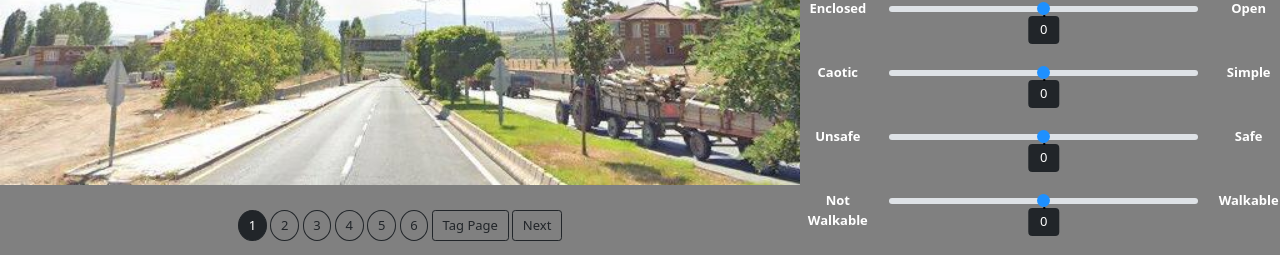
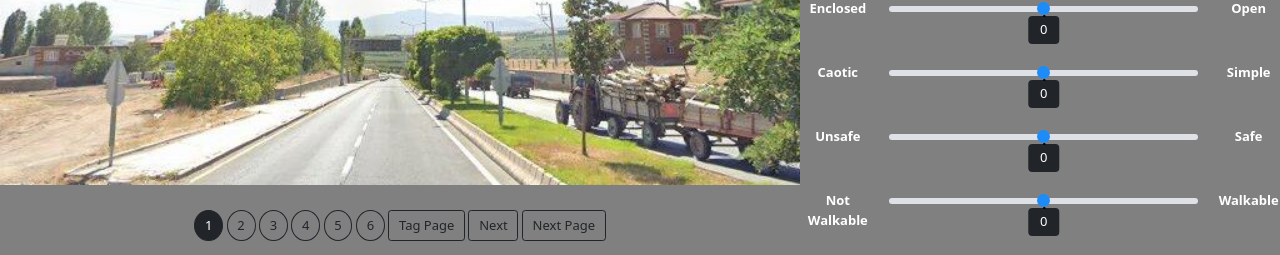
Before and after one commit to nitec427/mimariproje, a Flask app: page /imageshow/1 in a window 1280 px wide. Shown: the part 587-842 px from the top of the page. Run offline with Flask 2, Linux system fonts and the light colour scheme; data comes from the database, SQL or seed files in the repository; some libraries are stand-ins or nearby versions.

Commit message:
Add next page button

```diff
--- a/templates/image_page.html
+++ b/templates/image_page.html
@@ -46,6 +46,7 @@
           <!-- <button class="btn btn-outline-{{color_theme2}} rounded-circle" id="btn8">8</button> -->
           <button class="btn btn-outline-{{color_theme2}} rounded" id="btnNext">Next</button>
           <input type="submit" value="Submit" class="btn btn-success d-none" id="submit">
+          <a class="btn btn-outline-{{color_theme2}} rounded" id="btnNextPage" href="{{ url_for('image_page', image_id=image_id + 1) }}">Next Page</a>
         </div>
       </div>
       <div class="col-xl">
--- a/views.py
+++ b/views.py
@@ -96,9 +96,9 @@ def handle_form():
 
         # TODO:
         # Image_ID ENTRY tablosuna entry eklerken gerekecek, sayfadan çekilmeli
-        # Image id'yi şimdilik ilk örnek için 1 olarak yazdım ama formdan çekildiği hali yazılmalı. 1 olduğu için submitleyip
-        # logout yapıp tekrar login olduğunda hep 2. resmi gösteriyor (çünkü submit edilen tüm formlarda image idyi 1 olarak
-        # gönderdik, bir sonraki resmin id'si hep 2 oluyor)
+        # Image id'yi şimdilik ilk örnek için 1 olarak yazdım ama formdan çekildiği hali yazılmalı. 1 olduğu için
+        # submitleyip logout yapıp tekrar login olduğunda hep 2. resmi gösteriyor (çünkü submit edilen tüm formlarda
+        # image idyi 1 olarak gönderdik, bir sonraki resmin id'si hep 2 oluyor)
         newEntry = Entry(username=session['username'], image_id=1, pleasant=form_data_list[0]['value'], interesting=form_data_list[1]['value'],
                          beautiful=form_data_list[2]['value'], normal=form_data_list[3]['value'], calm=form_data_list[4]['value'],
                          spacious=form_data_list[5]['value'], bright=form_data_list[6]['value'], opennes=form_data_list[7]['value'],
@@ -123,4 +123,4 @@ def handle_form():
         # TODO:
         # yeni resmin id'si için formdan image id çekilip 1 eklenip aşağıda gönderilmeli. image id çekilmediği için örnek
         # olarak 5 gönderdim.
-        return redirect(url_for('image_page', image_id=5))
+        # return redirect(url_for('image_page', image_id=5))
```
